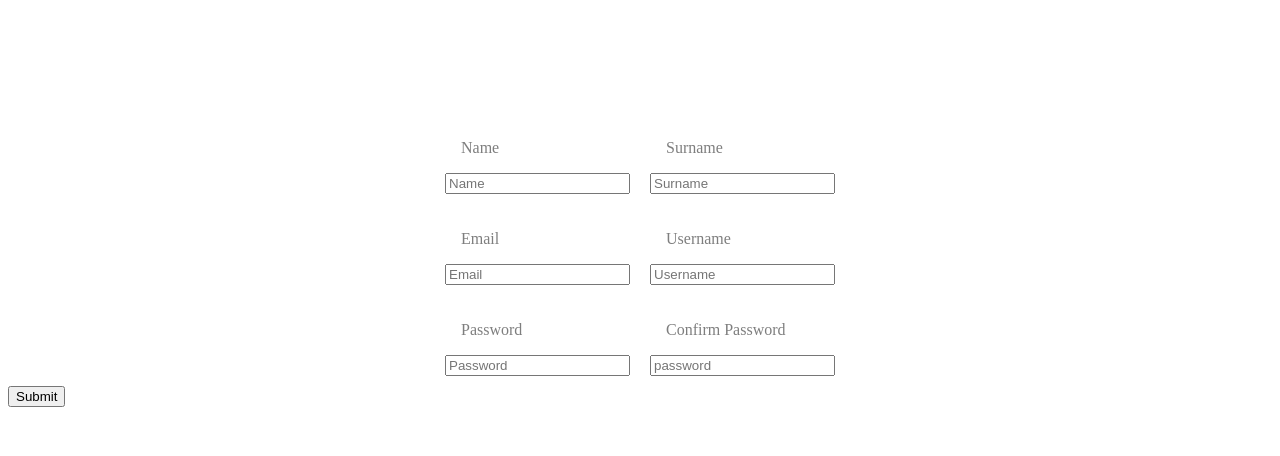
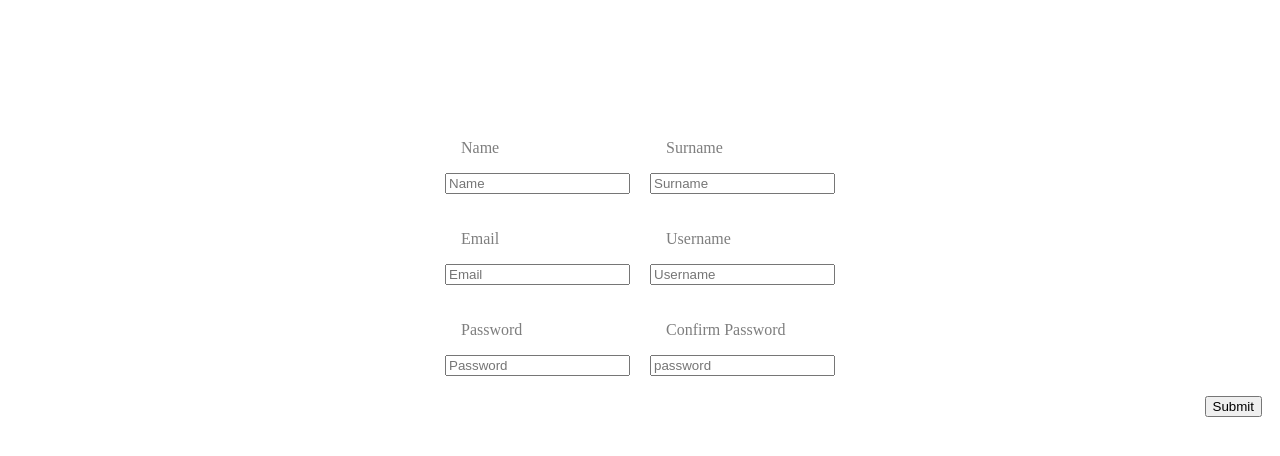
Before and after one commit to nyakaz73/springboot-reactjs-fullstack, a React app: page / in a window 1280 px wide. Shown: the top 456 px of the page. Built offline with nearby package versions, Linux system fonts and the light colour scheme; the HTML template or start-up script is replaced by a standard one.

Commit message:
Updated register User compoentns

```diff
--- a/frontend/src/components/register-user/RegisterUser.js
+++ b/frontend/src/components/register-user/RegisterUser.js
@@ -1,8 +1,9 @@
 import React, { useState } from 'react';
 import InputRow from '../row/InputRow';
-
-function RegisterUser() {
-    const [state, setState] = useState({
+import Button from '../Button';
+import PropTypes from "prop-types";
+function RegisterUser({ addUser }) {
+    const [user, setUser] = useState({
         name: '',
         surname: '',
         email: '',
@@ -13,15 +14,34 @@ function RegisterUser() {
 
     const handleInputChange = (e) => {
         const { name, value } = e.target;
-        setState({
-            ...state,
+        setUser({
+            ...user,
             [name]: value
         })
     }
 
+    const onSubmit = (e) => {
+        e.preventDefault();
+        if (user['password'] === user['confirm_password']) {
+            addUser(user);
+            setUser({
+                'name': '',
+                'surname': '',
+                'email': '',
+                'username': '',
+                'password': '',
+                'confirm_password': ''
+            })
+        } else {
+            console.log("Incorrect Password !")
+        }
+
+
+    }
+
     return (
         <div className="formCard">
-            <form >
+            <form onSubmit={onSubmit} >
                 <div className="pill"></div>
                 <br />
                 <div style={row}>
@@ -30,7 +50,7 @@ function RegisterUser() {
                             type="text"
                             name="name"
                             placeholder="Name"
-                            value={state['name']}
+                            value={user['name']}
                             onChange={handleInputChange}
                         />
                     </InputRow>
@@ -39,7 +59,7 @@ function RegisterUser() {
                             type="text"
                             name="surname"
                             placeholder="Surname"
-                            value={state['surname']}
+                            value={user['surname']}
                             onChange={handleInputChange}
                         />
                     </InputRow>
@@ -51,7 +71,7 @@ function RegisterUser() {
                             type="email"
                             name="email"
                             placeholder="Email"
-                            value={state['email']}
+                            value={user['email']}
                             onChange={handleInputChange}
                         />
                     </InputRow>
@@ -60,7 +80,7 @@ function RegisterUser() {
                             type="text"
                             name="username"
                             placeholder="Username"
-                            value={state['username']}
+                            value={user['username']}
                             onChange={handleInputChange}
                         />
                     </InputRow>
@@ -72,7 +92,7 @@ function RegisterUser() {
                             type="password"
                             name="password"
                             placeholder="Password"
-                            value={state['password']}
+                            value={user['password']}
                             onChange={handleInputChange}
                         />
                     </InputRow>
@@ -81,12 +101,16 @@ function RegisterUser() {
                             type="password"
                             name="confirm_password"
                             placeholder="password"
-                            value={state['confirm_password']}
+                            value={user['confirm_password']}
                             onChange={handleInputChange}
                         />
                     </InputRow>
+
                 </div>
-                <button>Submit</button>
+                <div style={button}>
+                    <Button />
+                </div>
+
             </form>
 
         </div>
@@ -100,4 +124,15 @@ const row = {
     justifyContent: 'center'
 }
 
+const button = {
+    display: 'flex',
+    justifyContent: 'flex-end',
+    padding: '10px'
+
+}
+
+RegisterUser.propTyoes = {
+    addUser: PropTypes.func.isRequired,
+}
+
 export default RegisterUser;
```
